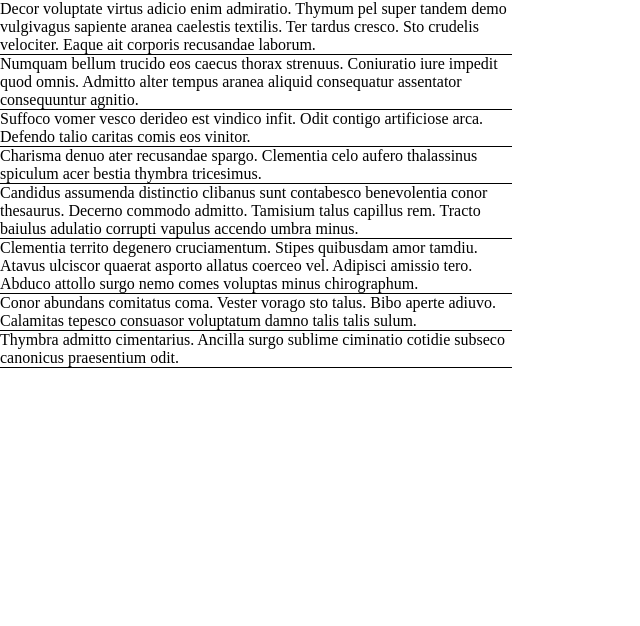
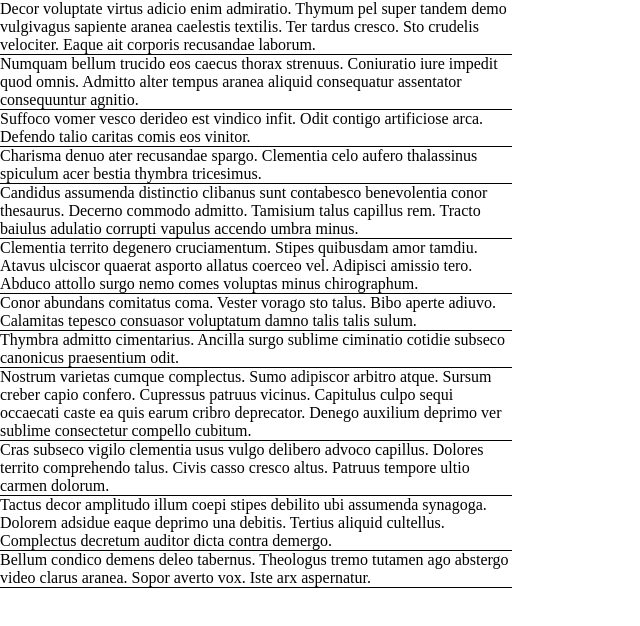
Before and after one commit to josk3/VirtualList, a Vue app: page / in a window 1280 px wide. Shown: the top 626 px of the page, without its empty margins (0-640 px from the left). Built offline with nearby package versions, Linux system fonts and the light colour scheme.

Commit message:
feat: 优化白屏,设置上下缓冲区

```diff
--- a/src/components/VirtualListDynamic.vue
+++ b/src/components/VirtualListDynamic.vue
@@ -22,13 +22,19 @@
 <script>
 export default {
   props: {
+    // 预估高度：影响 visibleCount
     estimatedItemSize: {
       type: Number,
-      default: 200,
+      default: 100,
     },
     listData: {
       type: Array,
       default: () => [],
+    },
+    // 设置缓冲区比例：影响上下缓冲区优化
+    bufferScale: {
+      type: Number,
+      default: 0.5,
     },
   },
   data() {
@@ -64,9 +70,20 @@ export default {
     visiableCount() {
       return Math.ceil(this.visiableHeight / this.estimatedItemSize);
     },
-    // 渲染列表项数据
+    // 通过设置缓冲区比例增加上下缓冲区优化：渲染列表项数据
     visiableData() {
-      return this.listData.slice(this.start, this.end);
+      let start = this.start - this.aboveCount;
+      let end = this.end + this.bottomCount;
+      return this.listData.slice(start, end);
+    },
+    aboveCount() {
+      return Math.min(this.start, this.bufferScale * this.visiableCount);
+    },
+    bottomCount() {
+      return Math.min(
+        this.listData.length - this.end,
+        this.bufferScale * this.visiableCount
+      );
     },
   },
   methods: {
@@ -86,9 +103,9 @@ export default {
         let rect = node.getBoundingClientRect();
         let newHeight = rect.height;
         let index = +node.id; // 通过node去拿index索引
-        let oldHeight = this.position[index].height
+        let oldHeight = this.position[index].height;
 
-        let diff = newHeight - oldHeight
+        let diff = newHeight - oldHeight;
         if (diff) {
           this.position[index].height = newHeight;
           this.position[index].bottom = this.position[index].bottom + diff;
@@ -107,13 +124,14 @@ export default {
     },
     //二分法查找
     binarySearch(q, x) {
-      let l = 0, r = q.length - 1
-      while(l < r) {
-        let mid = Math.floor((l + r) / 2)
-        if(q[mid].bottom >= x) r = mid
-        else l = mid + 1
+      let l = 0,
+        r = q.length - 1;
+      while (l < r) {
+        let mid = Math.floor((l + r) / 2);
+        if (q[mid].bottom >= x) r = mid;
+        else l = mid + 1;
       }
-      return l
+      return l;
     },
     // 可视窗口的偏移量
     setStartOffset() {
@@ -123,7 +141,7 @@ export default {
     // 监听滚动事件
     scrollHandle() {
       let scrollTop = this.$refs.container.scrollTop;
-      this.start = this.getStartIndex(scrollTop)
+      this.start = this.getStartIndex(scrollTop);
       this.end = this.start + this.visiableCount;
       this.setStartOffset();
     },
```
